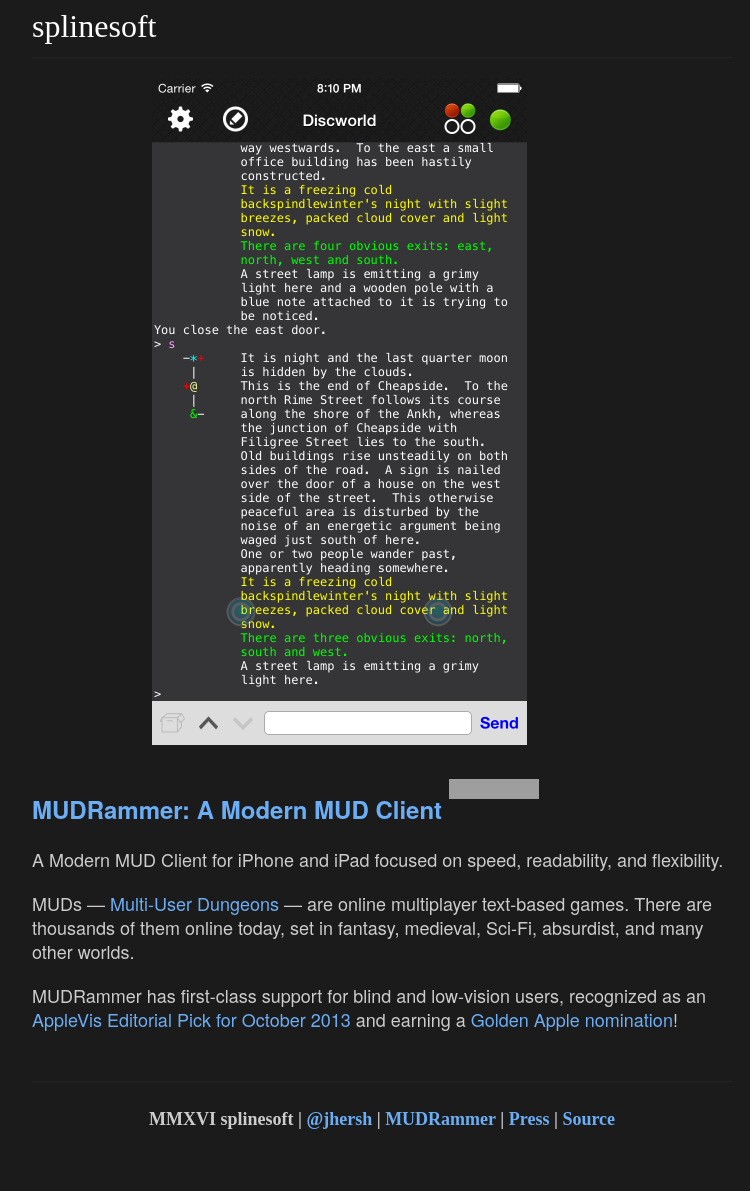
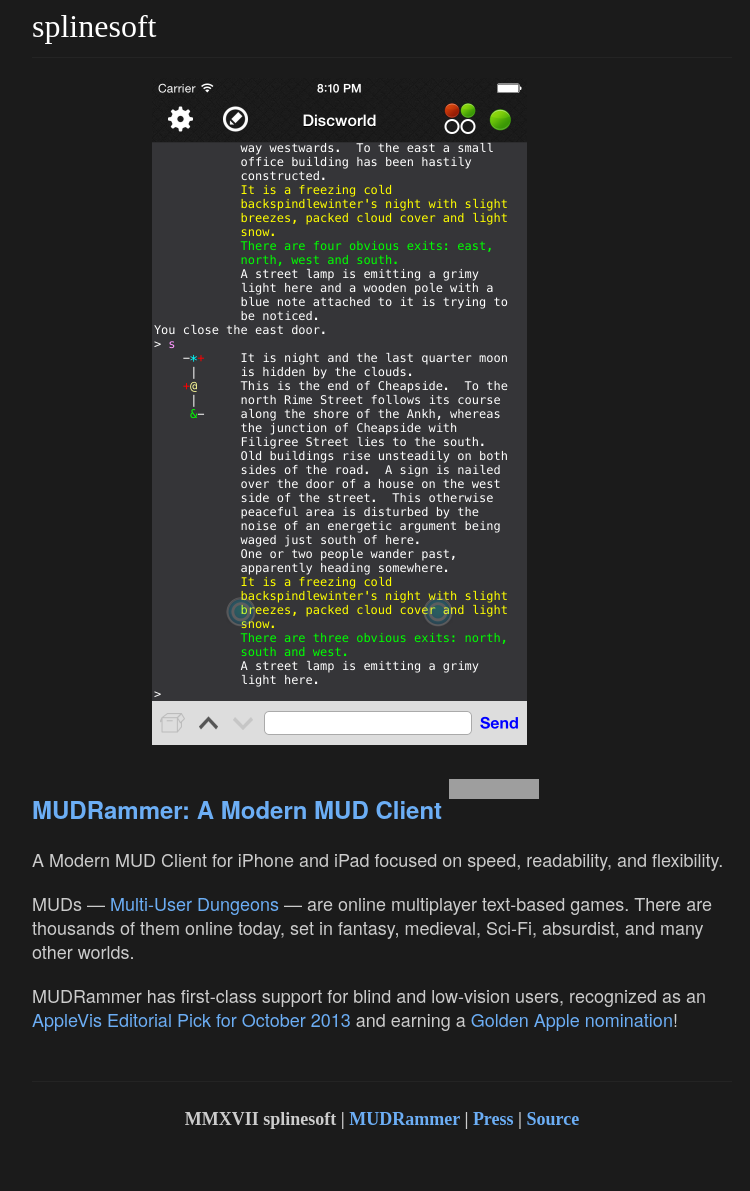
Before and after one commit to splinesoft/splinesoft.net, a Jekyll site: the page built from index.html, in a window 1280 px wide. Shown: the whole page, without its empty margins (138-888 px from the left). Built offline with Jekyll 4.4.1, drawn with Linux system fonts in a browser that asks for light colours; Markdown is read by kramdown in place of the engine named in the settings; grey boxes are pictures that could not be loaded.

Commit message:
Updated footer

```diff
--- a/_includes/footer.html
+++ b/_includes/footer.html
@@ -1,5 +1,5 @@
   <div class="twelve columns clearfix" id="footer">
-      <p style="text-align:center">MMXVI splinesoft | <a href="https://twitter.com/jhersh">@jhersh</a> | <a href="/mudrammer/">MUDRammer</a> | <a href="/press/">Press</a> | <a href="{{ site.meta.source }}">Source</a></p>
+      <p style="text-align:center">MMXVII splinesoft | <a href="/mudrammer/">MUDRammer</a> | <a href="/press/">Press</a> | <a href="{{ site.meta.source }}">Source</a></p>
   </div>
 
 </div>
```
